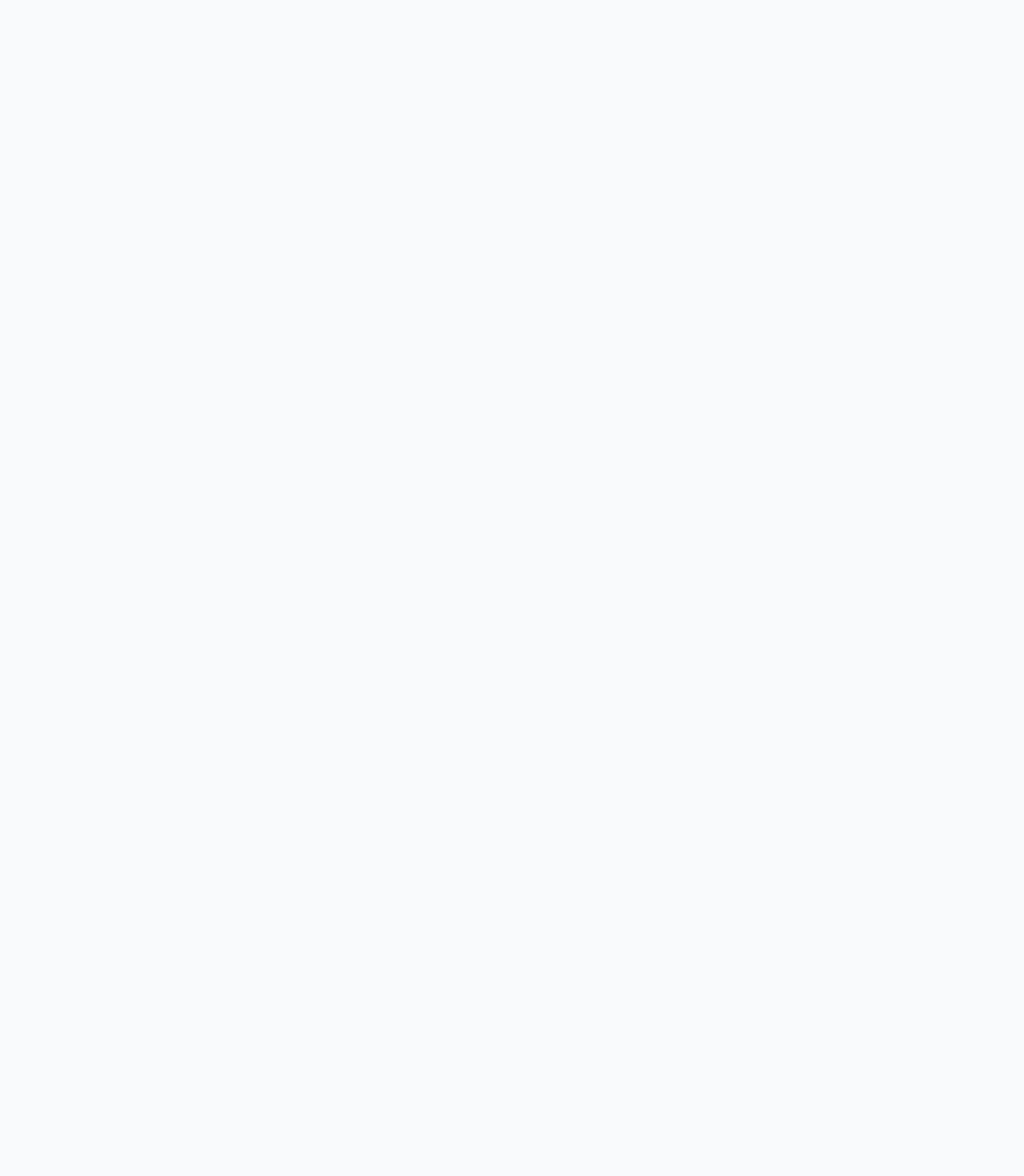
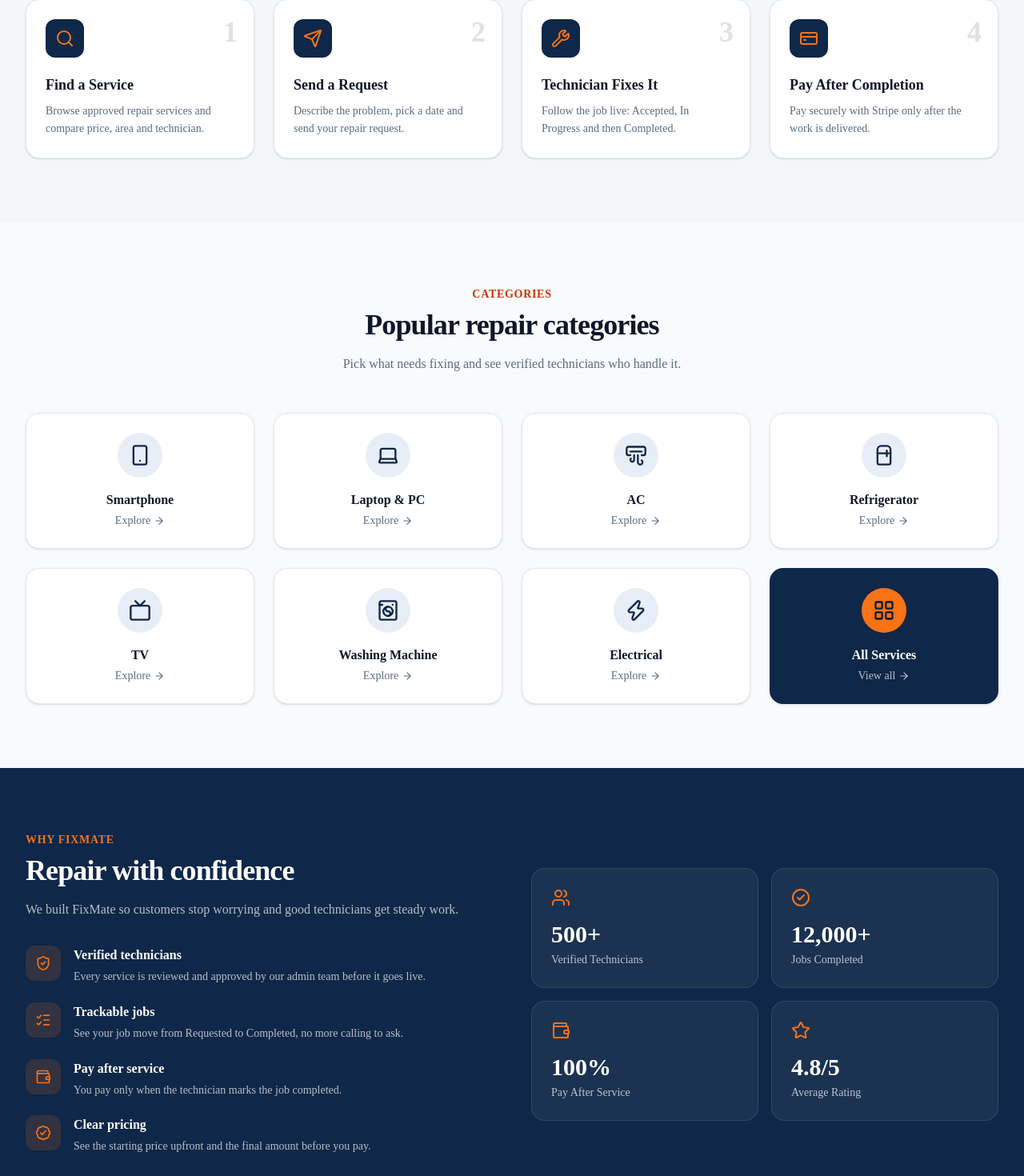
Before and after one commit to aahaabiib/fixmate-client, a Next.js app: page / in a window 1280 px wide. Shown: the part 937-2407 px from the top of the page at 80% size. Before the commit the page ends 800 px from the top, so only its background shows below. Built offline with nearby package versions, Linux system fonts and the light colour scheme.

Commit message:
added categories and why choose us sections to home page

```diff
--- a/app/(public)/page.js
+++ b/app/(public)/page.js
@@ -1,10 +1,16 @@
+import Hero from "@/components/home/hero";
+import HowItWorks from "@/components/home/how-it-works";
+import Categories from "@/components/home/categories";
+import WhyChooseUs from "@/components/home/why-choose-us";
+
 export default function Home() {
   return (
-    <section className="mx-auto max-w-7xl px-4 py-20 sm:px-6 lg:px-8">
-      <h1 className="text-3xl font-bold">Home page (coming soon)</h1>
-      <p className="mt-2 text-muted-foreground">
-        Navbar ar Footer check korar jonno temporary page.
-      </p>
-    </section>
+    <>
+      <Hero />
+      {/* Featured Services section ekhane boshbe (server API banano por) */}
+      <HowItWorks />
+      <Categories />
+      <WhyChooseUs />
+    </>
   );
 }
--- /dev/null
+++ b/components/home/categories.jsx
@@ -0,0 +1,55 @@
+import Link from "next/link";
+import { ArrowRight, LayoutGrid } from "lucide-react";
+
+import SectionHeading from "@/components/section-heading";
+import { CATEGORY_ICONS } from "@/lib/category-icons";
+import { CATEGORIES } from "@/lib/constants";
+
+export default function Categories() {
+  return (
+    <section className="py-16 sm:py-20">
+      <div className="mx-auto max-w-7xl px-4 sm:px-6 lg:px-8">
+        <SectionHeading
+          eyebrow="Categories"
+          title="Popular repair categories"
+          description="Pick what needs fixing and see verified technicians who handle it."
+        />
+
+        <div className="grid grid-cols-2 gap-4 sm:grid-cols-3 lg:grid-cols-4 lg:gap-6">
+          {CATEGORIES.map((category) => {
+            const Icon = CATEGORY_ICONS[category];
+            return (
+              <Link
+                key={category}
+                href={`/services?category=${encodeURIComponent(category)}`}
+                className="group flex flex-col items-center rounded-xl border bg-card p-6 text-center text-card-foreground shadow-sm transition-all hover:-translate-y-1 hover:border-primary hover:shadow-md"
+              >
+                <span className="flex h-14 w-14 items-center justify-center rounded-full bg-secondary text-secondary-foreground transition-colors group-hover:bg-primary group-hover:text-primary-foreground">
+                  <Icon className="h-7 w-7" />
+                </span>
+                <h3 className="mt-4 font-semibold">{category}</h3>
+                <span className="mt-1 flex items-center gap-1 text-sm text-muted-foreground">
+                  Explore <ArrowRight className="h-3.5 w-3.5" />
+                </span>
+              </Link>
+            );
+          })}
+
+          {/* 8th card: view all */}
+          <Link
+            href="/services"
+            className="flex flex-col items-center justify-center rounded-xl bg-navy p-6 text-center text-navy-foreground shadow-sm transition-all hover:-translate-y-1 hover:shadow-md"
+          >
+            <span className="flex h-14 w-14 items-center justify-center rounded-full bg-primary text-primary-foreground">
+              <LayoutGrid className="h-7 w-7" />
+            </span>
+            <h3 className="mt-4 font-semibold text-white">All Services</h3>
+            <span className="mt-1 flex items-center gap-1 text-sm text-white/70">
+              View all <ArrowRight className="h-3.5 w-3.5" />
+            </span>
+          </Link>
+        </div>
+      </div>
+    </section>
+  );
+}
--- /dev/null
+++ b/components/home/why-choose-us.jsx
@@ -0,0 +1,79 @@
+import { BadgeCheck, CheckCircle2, ListChecks, ShieldCheck, Star, Users, Wallet } from "lucide-react";
+import SectionHeading from "@/components/section-heading";
+
+const POINTS = [
+  {
+    icon: ShieldCheck,
+    title: "Verified technicians",
+    text: "Every service is reviewed and approved by our admin team before it goes live.",
+  },
+  {
+    icon: ListChecks,
+    title: "Trackable jobs",
+    text: "See your job move from Requested to Completed, no more calling to ask.",
+  },
+  {
+    icon: Wallet,
+    title: "Pay after service",
+    text: "You pay only when the technician marks the job completed.",
+  },
+  {
+    icon: BadgeCheck,
+    title: "Clear pricing",
+    text: "See the starting price upfront and the final amount before you pay.",
+  },
+];
+
+const STATS = [
+  { icon: Users, value: "500+", label: "Verified Technicians" },
+  { icon: CheckCircle2, value: "12,000+", label: "Jobs Completed" },
+  { icon: Wallet, value: "100%", label: "Pay After Service" },
+  { icon: Star, value: "4.8/5", label: "Average Rating" },
+];
+
+export default function WhyChooseUs() {
+  return (
+    <section className="bg-navy py-16 text-navy-foreground sm:py-20">
+      <div className="mx-auto grid max-w-7xl items-center gap-12 px-4 sm:px-6 lg:grid-cols-2 lg:px-8">
+        <div>
+          <SectionHeading
+            align="left"
+            inverted
+            className="mb-8"
+            eyebrow="Why FixMate"
+            title="Repair with confidence"
+            description="We built FixMate so customers stop worrying and good technicians get steady work."
+          />
+          <ul className="space-y-5">
+            {POINTS.map((point) => (
+              <li key={point.title} className="flex gap-4">
+                <span className="flex h-11 w-11 shrink-0 items-center justify-center rounded-lg bg-primary/15 text-primary">
+                  <point.icon className="h-5 w-5" />
+                </span>
+                <div>
+                  <h3 className="font-semibold text-white">{point.title}</h3>
+                  <p className="mt-1 text-sm leading-relaxed text-white/70">
+                    {point.text}
+                  </p>
+                </div>
+              </li>
+            ))}
+          </ul>
+        </div>
+
+        <div className="grid grid-cols-2 gap-4">
+          {STATS.map((stat) => (
+            <div
+              key={stat.label}
+              className="rounded-xl border border-white/10 bg-white/5 p-6"
+            >
+              <stat.icon className="h-6 w-6 text-primary" />
+              <p className="mt-4 text-3xl font-extrabold text-white">{stat.value}</p>
+              <p className="mt-1 text-sm text-white/70">{stat.label}</p>
+            </div>
+          ))}
+        </div>
+      </div>
+    </section>
+  );
+}
```
